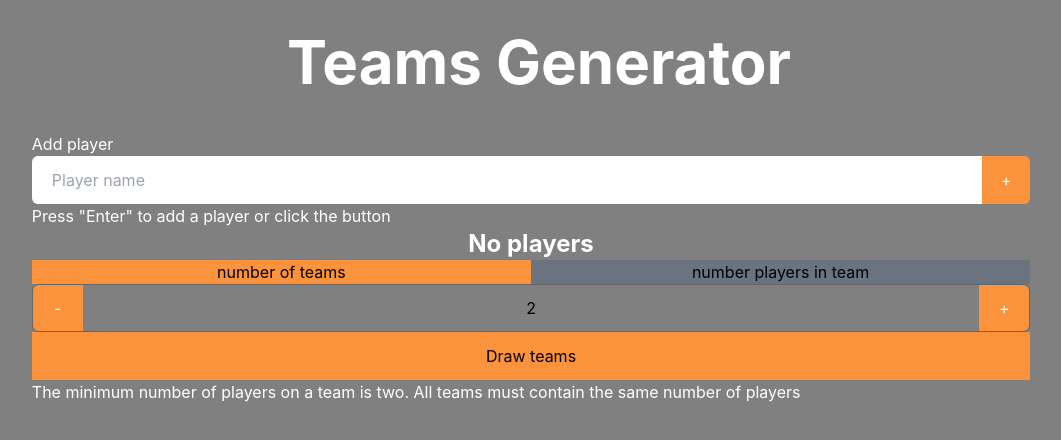
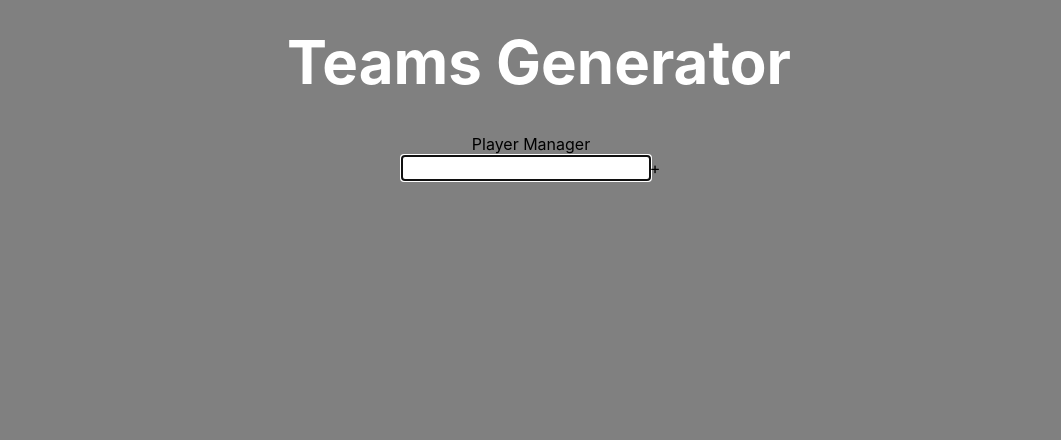
Before and after one commit to deretvir/TeamsGenerator, a React (Vite) app: page / in a window 1280 px wide. Shown: the top 440 px of the page, without its empty margins (109-1170 px from the left). Built offline with nearby package versions, Linux system fonts and the light colour scheme.

Commit message:
Added PlayerCreator and PlayerManager components. When User add player the app display the player in console

```diff
--- a/src/App.tsx
+++ b/src/App.tsx
@@ -2,6 +2,7 @@ import { useState } from "react";
 import PlayerCreatorContainer from "./components/PlayerCreator/PlayerCreatorContainer";
 import Header from "./components/Header";
 import "./App.css";
+import PlayerManager from "./components/PlayerManager/PlayerManager";
 
 function App() {
   const [count, setCount] = useState(0);
@@ -9,7 +10,7 @@ function App() {
   return (
     <>
       <Header />
-      <PlayerCreatorContainer />
+      <PlayerManager />
     </>
   );
 }
--- /dev/null
+++ b/src/components/PlayerManager/PlayerCreator.tsx
@@ -0,0 +1,54 @@
+import React, { ChangeEvent, useEffect, useRef, useState } from "react";
+
+const PlayerCreator = ({ addPlayer, deletePlayer }) => {
+  const [name, setName] = useState("");
+  const inputRef = useRef(null);
+
+  interface Player {
+    name: string;
+    id: number;
+    avatar: string;
+    deletePlayer: (name: string) => void;
+  }
+
+  useEffect(() => {
+    inputRef.current.focus();
+  }, []);
+
+  function handleEnterKeyDown(event: KeyboardEvent<HTMLInputElement>): void {
+    if (event.key === "Enter") handleCreatPlayer();
+  }
+
+  function handleNameChange(event: ChangeEvent<HTMLInputElement>): void {
+    setName(event.target.value);
+  }
+
+  function handleCreatPlayer(): void {
+    if (name) {
+      const player: Player = {
+        name: name,
+        id: Math.random(),
+        avatar: `https://api.dicebear.com/6.x/pixel-art/svg?seed=${name}`,
+        deletePlayer: deletePlayer,
+        //player.deletePlayer(index); gdy bede chcial usunac
+      };
+      addPlayer(player);
+      inputRef.current.focus();
+      setName("");
+    }
+  }
+
+  return (
+    <div>
+      <input
+        type="text"
+        value={name}
+        onChange={handleNameChange}
+        ref={inputRef}
+        onKeyDown={handleEnterKeyDown}
+      />
+      <button onClick={handleCreatPlayer}> +</button>
+    </div>
+  );
+};
+export { PlayerCreator };
--- /dev/null
+++ b/src/components/PlayerManager/PlayerManager.tsx
@@ -0,0 +1,25 @@
+import React, { useState } from "react";
+import { PlayerCreator } from "./PlayerCreator";
+
+const PlayerManager = () => {
+  const [players, setPlayers] = useState([]);
+
+  const addPlayer = (player) => {
+    console.log(player);
+    setPlayers([...players, player]);
+  };
+
+  function deletePlayer(index) {
+    players.splice(index, 1);
+    setPlayers([...players]);
+  }
+
+  return (
+    <div>
+      <h1>Player Manager</h1>
+      <PlayerCreator addPlayer={addPlayer} deletePlayer={deletePlayer} />
+    </div>
+  );
+};
+
+export default PlayerManager;
```
